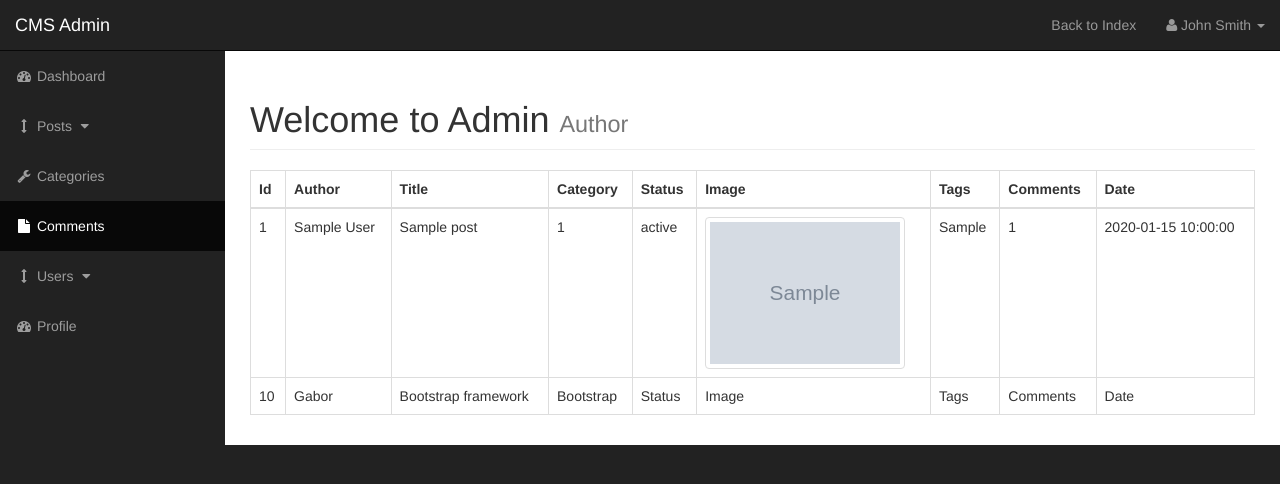
After one commit to gabber78/CMS, a PHP site: page /admin/posts.php in a window 1280 px wide. The commit adds this page. Shown: the top 484 px of the page. Run offline with PHP 8.4, Linux system fonts and the light colour scheme; tables that the repository leaves empty or names only in its code hold one stand-in row (values such as "Sample post"); grey boxes marked "Sample" are stand-in pictures.

Commit message:
create posts page

```diff
--- /dev/null
+++ b/admin/functions.php
@@ -0,0 +1,57 @@
+<?php
+
+function insert_categories(){
+
+    global $connection; //make variable $global accessible from anywhere
+
+    if (isset($_POST['submit'])){
+        $cat_title =  $_POST['cat_title'];
+
+        if ($cat_title == "" || empty($cat_title)){
+            echo "This field should not be empty";
+        }else{
+            $query = "INSERT INTO categories(cat_title) VALUE ('{$cat_title}')";
+            $create_category_query = mysqli_query($connection, $query);
+            header("Location: categories.php"); //refresh the page
+
+            //make sure if the query failed we send an error message
+            if (!$create_category_query) {
+                die('Query failed' . mysqli_error($connection));
+            }
+        }
+    }
+}
+
+function findAllCategories() {
+
+    global $connection;
+
+    $query = "SELECT * FROM categories";
+    $select_categories = mysqli_query($connection, $query);
+
+    while($row = mysqli_fetch_assoc($select_categories)) {
+        $cat_id = $row['cat_id'];
+        $cat_title = $row['cat_title'];
+            echo "<tr>";
+            echo "<td>{$cat_id}</td>";
+            echo "<td>{$cat_title}</td>";
+            echo "<td><a href='categories.php?delete={$cat_id}'>Delete</a></td>";
+            echo "<td><a href='categories.php?edit={$cat_id}'>Edit</a></td>";
+            echo "</tr>";
+    }
+}
+
+
+function deleteCategories() {
+
+    global $connection;
+
+    if (isset($_GET['delete'])){
+        $the_cat_id =  $_GET['delete'];
+
+        $query = "DELETE FROM categories WHERE cat_id = {$the_cat_id} ";
+        $delete_query = mysqli_query($connection, $query);
+        header("Location: categories.php"); //refresh the page
+
+    }
+}
--- a/admin/includes/admin_header.php
+++ b/admin/includes/admin_header.php
@@ -1,5 +1,7 @@
+<?php include "../includes/db.php"?>
+<?php include "functions.php"?>
+
 <?php  ob_start(); ?>
-<?php include "../includes/db.php"?>
 
 <!DOCTYPE html>
 <html lang="en">
--- a/admin/includes/admin_navigation.php
+++ b/admin/includes/admin_navigation.php
@@ -44,7 +44,7 @@
                 <a href="javascript:;" data-toggle="collapse" data-target="#posts_dropdown"><i class="fa fa-fw fa-arrows-v"></i> Posts <i class="fa fa-fw fa-caret-down"></i></a>
                 <ul id="posts_dropdown" class="collapse">
                     <li>
-                        <a href="#">View All Post</a>
+                        <a href="../admin/posts.php">View All Post</a>
                     </li>
                     <li>
                         <a href="#">Add Post</a>
@@ -52,7 +52,7 @@
                 </ul>
             </li>
             <li>
-                <a href="bootstrap-grid.html"><i class="fa fa-fw fa-wrench"></i> Categories</a>
+                <a href="../admin/categories.php"><i class="fa fa-fw fa-wrench"></i> Categories</a>
             </li>
 
             <li class="active">
--- /dev/null
+++ b/admin/posts.php
@@ -0,0 +1,104 @@
+<?php
+    include "includes/admin_header.php";
+
+?>
+
+
+    <div id="wrapper">
+
+    <!-- Navigation -->
+
+    <?php include "includes/admin_navigation.php";?>
+
+    <div id="page-wrapper">
+
+        <div class="container-fluid">
+
+            <!-- Page Heading -->
+            <div class="row">
+                <div class="col-lg-12">
+
+                    <h1 class="page-header">
+                        Welcome to Admin
+                        <small>Author</small>
+                    </h1>
+
+                    <table class="table table-bordered table-hover">
+                        <thead>
+                        <tr>
+                            <th>Id</th>
+                            <th>Author</th>
+                            <th>Title</th>
+                            <th>Category</th>
+                            <th>Status</th>
+                            <th>Image</th>
+                            <th>Tags</th>
+                            <th>Comments</th>
+                            <th>Date</th>
+                        </tr>
+                        </thead>
+
+                    <tbody>
+                        <?php
+                            $query = "SELECT * FROM posts";
+                            $select_posts = mysqli_query($connection, $query);
+
+                            while($row = mysqli_fetch_assoc($select_posts)) {
+                                $post_id = $row['post_id'];
+                                $post_author = $row['post_author'];
+                                $post_title = $row['post_title'];
+                                $post_category_id = $row['post_category_id'];
+                                $post_status = $row['post_status'];
+                                $post_image = $row['post_image'];
+                                $post_tag = $row['post_tag'];
+                                $post_comment_count = $row['post_comment_count'];
+                                $post_date = $row['post_date'];
+                                //$post_content = $row['post_content'];
+
+                                echo "<tr>";
+                                echo "<td>$post_id</td>";
+                                echo "<td>$post_author</td>";
+                                echo "<td>$post_title</td>";
+                                echo "<td>$post_category_id</td>";
+                                echo "<td>$post_status</td>";
+                                echo "<td><img class='img-thumbnail' width=200 src='../images/$post_image' alt='post images'></td>";
+                                echo "<td>$post_tag</td>";
+                                echo "<td>$post_comment_count</td>";
+                                echo "<td>$post_date</td>";
+                                echo "</tr>";
+
+
+                            }
+
+
+                        ?>
+
+
+                        <td>10</td>
+                        <td>Gabor</td>
+                        <td>Bootstrap framework</td>
+                        <td>Bootstrap</td>
+                        <td>Status</td>
+                        <td>Image</td>
+                        <td>Tags</td>
+                        <td>Comments</td>
+                        <td>Date</td>
+                    </tbody>
+
+                    </table>
+
+                    </div>
+                </div>
+            </div>
+            <!-- /.row -->
+
+        </div>
+        <!-- /.container-fluid -->
+
+
+
+    </div>
+    <!-- /#page-wrapper -->
+
+
+<?php include "includes/admin_footer.php"; ?>
```
Also changed, not shown: admin/categories.php (+4 -46 lines).
